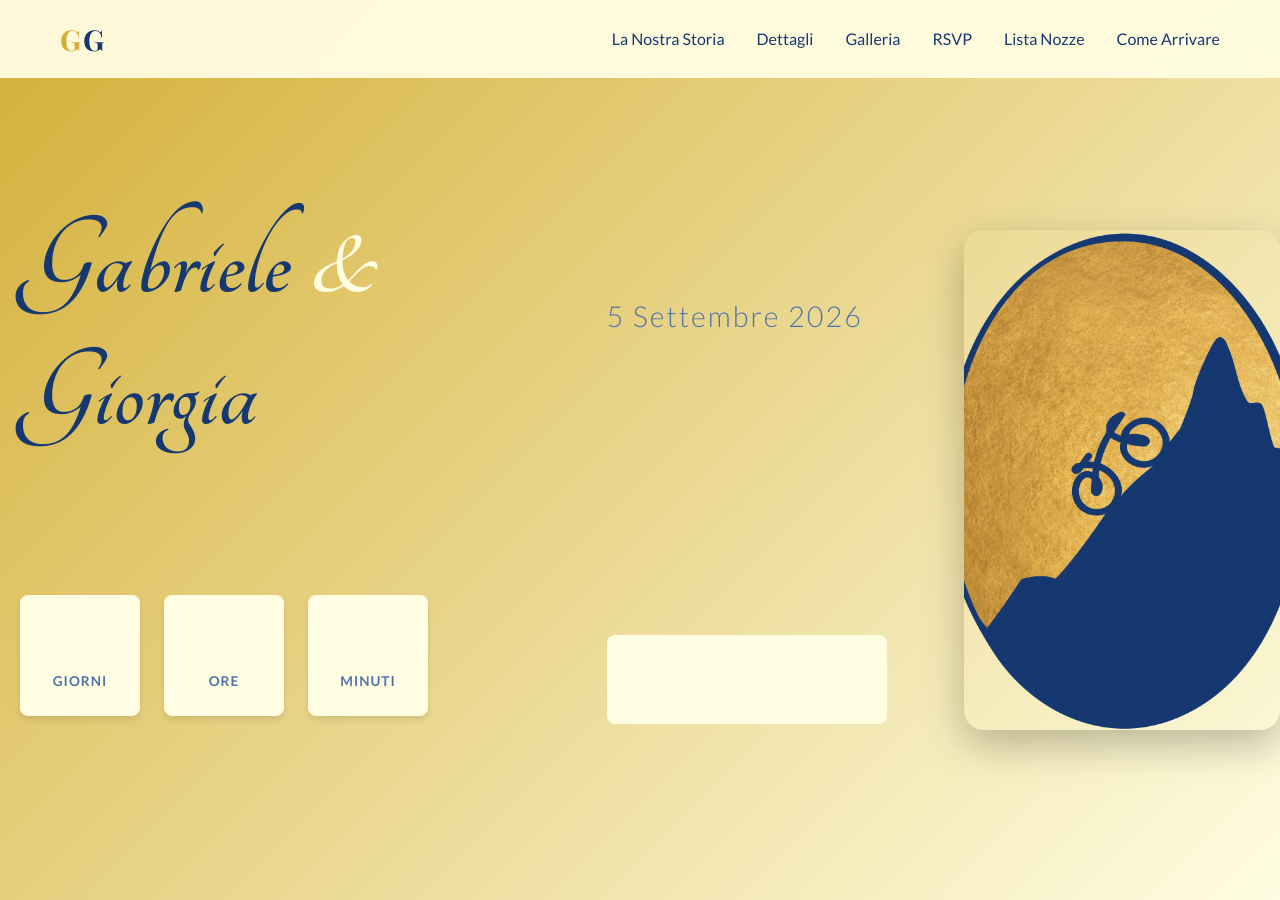
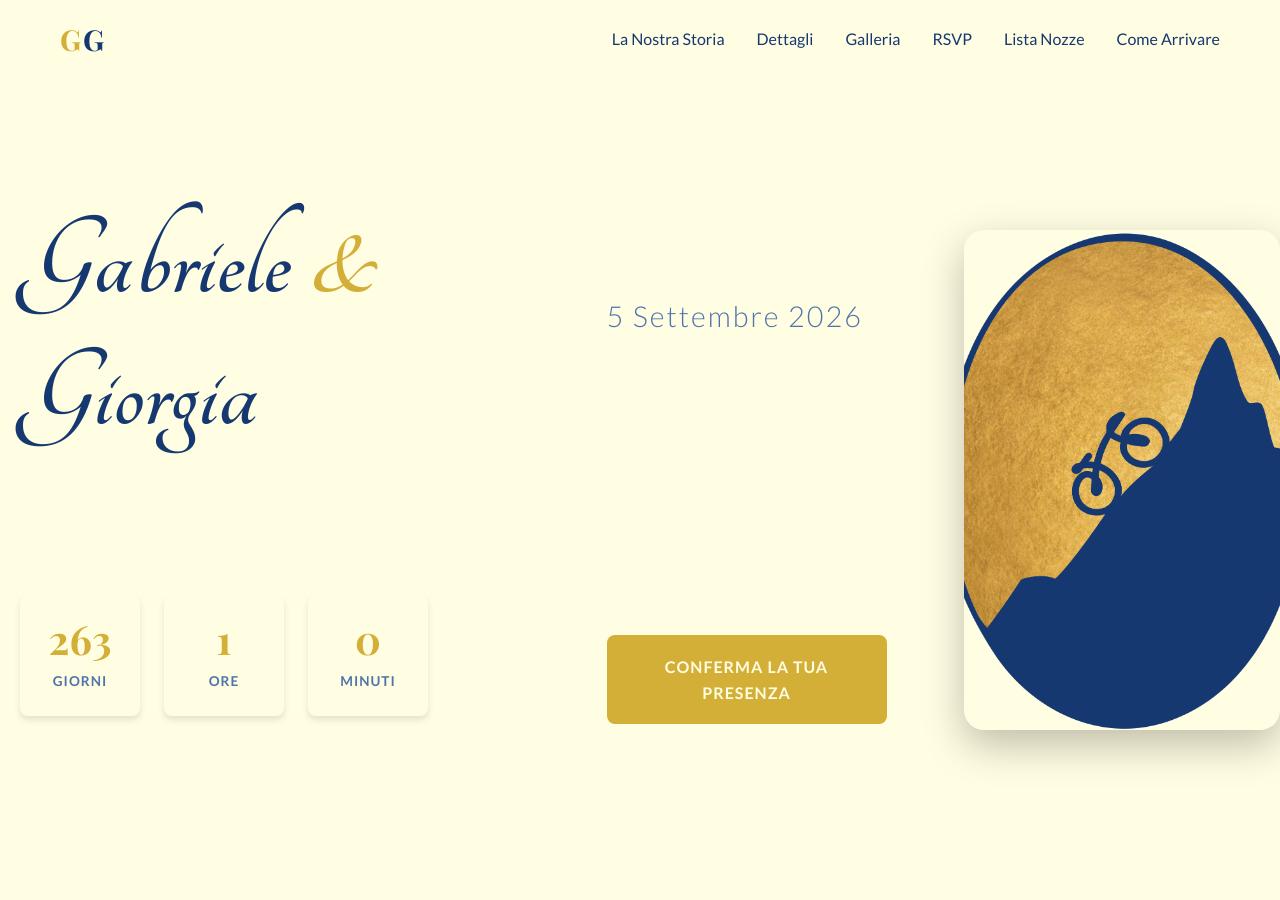
Before and after one commit to knives85/gio-ga, a Jekyll site: the page built from index.html, in a window 1280 px wide and 900 px high. Built offline with Jekyll 4.4.1, drawn with Linux system fonts in a browser that asks for light colours.

Commit message:
config: fix color

```diff
--- a/_config.yml
+++ b/_config.yml
@@ -35,8 +35,8 @@
 
 # Colori tema (Elegante bordeaux e oro rosa)
 colors:
-  primary: "#fffde2"
-  secondary: "#D4AF37"
+  primary: "#D4AF37"
+  secondary: "#fffde2"
   accent: "#CFB53B"
   text: "#163871"
 
--- a/assets/css/style.css
+++ b/assets/css/style.css
@@ -1,7 +1,7 @@
 /* CSS Variables */
 :root {
-    --primary-color: #fffde2;
-    --secondary-color: #D4AF37;
+    --primary-color: #D4AF37;
+    --secondary-color: #fffde2;
     --accent-color: #CFB53B;
     --text-color: #163871;
     --light-text: #4f74ab;
```
